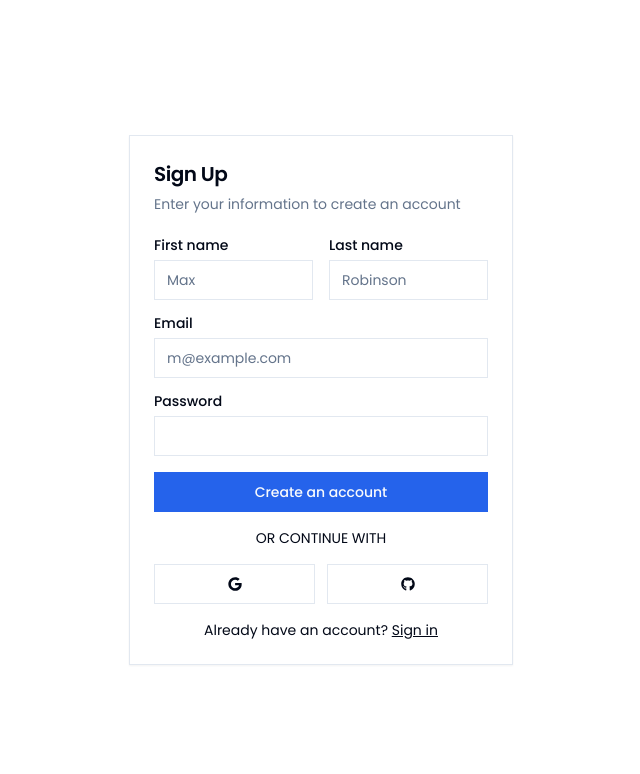
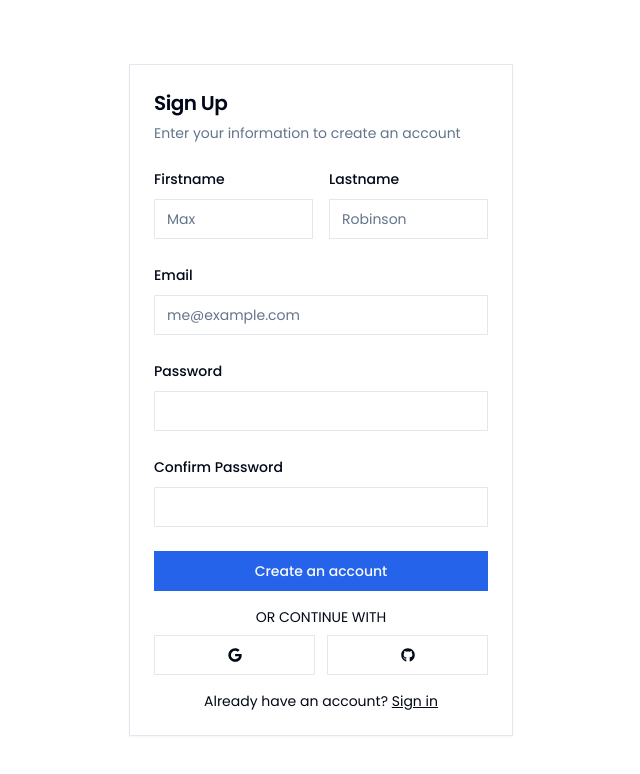
Before and after one commit to razdacoder/react-starter-kit, a React (Vite) app: page /register in a window 1280 px wide. Shown: the top 774 px of the page, without its empty margins (319-959 px from the left). Built offline with nearby package versions, Linux system fonts and the light colour scheme.

Commit message:
"Refactor RegisterForm component to use react-hook-form and zod schema validation"

```diff
--- a/src/features/auth/components/RegisterForm.tsx
+++ b/src/features/auth/components/RegisterForm.tsx
@@ -6,11 +6,31 @@ import {
   CardHeader,
   CardTitle,
 } from "@/components/ui/card";
+import {
+  Form,
+  FormControl,
+  FormField,
+  FormItem,
+  FormLabel,
+  FormMessage,
+} from "@/components/ui/form";
 import { Input } from "@/components/ui/input";
-import { Label } from "@/components/ui/label";
+import { registerSchema } from "@/lib/schema";
+import { zodResolver } from "@hookform/resolvers/zod";
+import { useForm } from "react-hook-form";
 import { FaGithub, FaGoogle } from "react-icons/fa6";
 import { Link } from "react-router-dom";
+import { z } from "zod";
+
+export type RegisterFormValues = z.input<typeof registerSchema>;
 export default function RegisterForm() {
+  const form = useForm<RegisterFormValues>({
+    resolver: zodResolver(registerSchema),
+  });
+
+  function onSubmit(values: RegisterFormValues) {
+    console.log(values);
+  }
   return (
     <Card className="mx-auto max-w-sm">
       <CardHeader>
@@ -20,34 +40,90 @@ export default function RegisterForm() {
         </CardDescription>
       </CardHeader>
       <CardContent>
-        <div className="grid gap-4">
-          <div className="grid grid-cols-2 gap-4">
-            <div className="grid gap-2">
-              <Label htmlFor="first-name">First name</Label>
-              <Input id="first-name" placeholder="Max" required />
+        <div className="space-y-4">
+          <Form {...form}>
+            <form onSubmit={form.handleSubmit(onSubmit)} className="space-y-6">
+              <div className="flex items-center gap-x-4">
+                <FormField
+                  name="first_name"
+                  control={form.control}
+                  render={({ field }) => (
+                    <FormItem>
+                      <FormLabel>Firstname</FormLabel>
+                      <FormControl>
+                        <Input id="first-name" placeholder="Max" {...field} />
+                      </FormControl>
+                      <FormMessage />
+                    </FormItem>
+                  )}
+                />
+                <FormField
+                  name="last_name"
+                  control={form.control}
+                  render={({ field }) => (
+                    <FormItem>
+                      <FormLabel>Lastname</FormLabel>
+                      <FormControl>
+                        <Input
+                          id="last-name"
+                          placeholder="Robinson"
+                          {...field}
+                        />
+                      </FormControl>
+                      <FormMessage />
+                    </FormItem>
+                  )}
+                />
               </div>
-            <div className="grid gap-2">
-              <Label htmlFor="last-name">Last name</Label>
-              <Input id="last-name" placeholder="Robinson" required />
-            </div>
-          </div>
-          <div className="grid gap-2">
-            <Label htmlFor="email">Email</Label>
+              <FormField
+                name="email"
+                control={form.control}
+                render={({ field }) => (
+                  <FormItem>
+                    <FormLabel>Email</FormLabel>
+                    <FormControl>
                       <Input
                         id="email"
-              type="email"
-              placeholder="m@example.com"
-              required
+                        placeholder="me@example.com"
+                        {...field}
                       />
-          </div>
-          <div className="grid gap-2">
-            <Label htmlFor="password">Password</Label>
-            <Input id="password" type="password" />
-          </div>
+                    </FormControl>
+                    <FormMessage />
+                  </FormItem>
+                )}
+              />
+              <FormField
+                name="password"
+                control={form.control}
+                render={({ field }) => (
+                  <FormItem>
+                    <FormLabel>Password</FormLabel>
+                    <FormControl>
+                      <Input id="password" type="password" {...field} />
+                    </FormControl>
+                    <FormMessage />
+                  </FormItem>
+                )}
+              />
+              <FormField
+                name="re_password"
+                control={form.control}
+                render={({ field }) => (
+                  <FormItem>
+                    <FormLabel>Confirm Password</FormLabel>
+                    <FormControl>
+                      <Input id="re_password" type="password" {...field} />
+                    </FormControl>
+                    <FormMessage />
+                  </FormItem>
+                )}
+              />
               <Button type="submit" className="w-full">
                 Create an account
               </Button>
-
+            </form>
+          </Form>
+          <div className="space-y-2 grid">
             <span className="text-center text-sm uppercase">
               OR Continue with
             </span>
@@ -66,6 +142,7 @@ export default function RegisterForm() {
               Sign in
             </Link>
           </div>
+        </div>
       </CardContent>
     </Card>
   );
```
Lines whose indentation alone changed are shown as unchanged.
